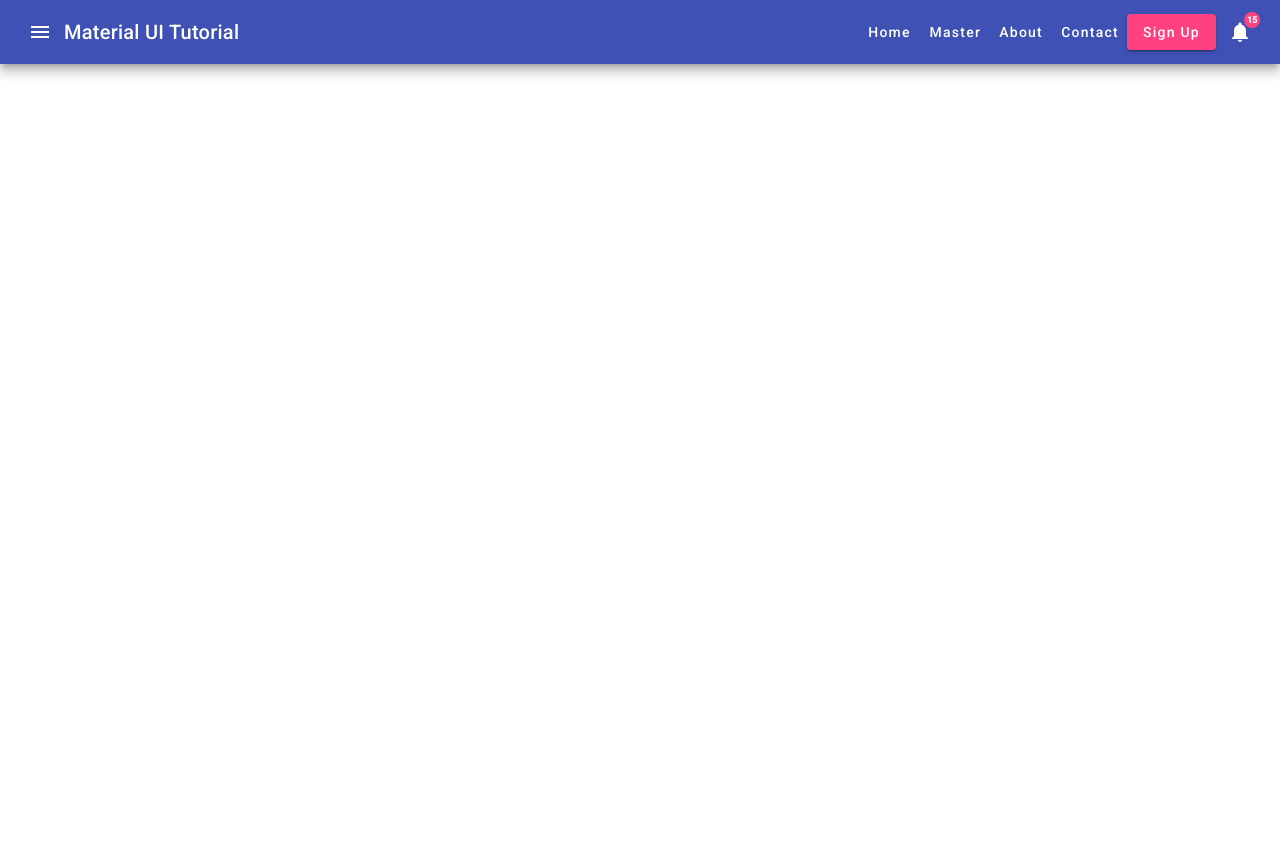
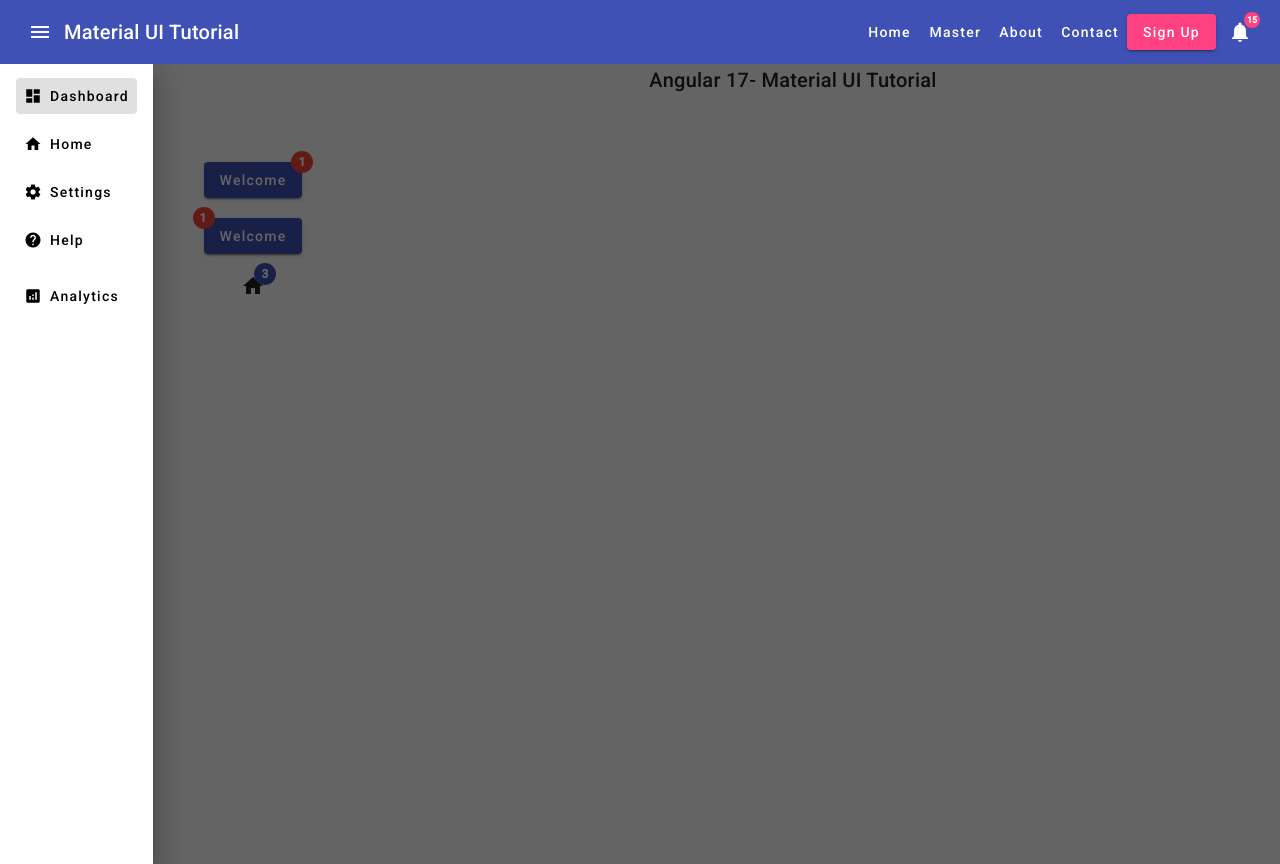
Before and after one commit to njugunaemilly/Material-Angular, an Angular app: page / in a window 1280 px wide. Before the commit the page ends 800 px from the top, so only its background shows below. Built offline with nearby package versions, Linux system fonts and the light colour scheme.

Commit message:
Create sidenav component

```diff
--- a/src/app/app-routing.module.ts
+++ b/src/app/app-routing.module.ts
@@ -4,7 +4,8 @@
 import { HomeComponent } from './components/home/home.component';
 
 const routes: Routes = [
-  {path:'home', component: HomeComponent}
+  // {path: '', component: MenubarComponent},
+  {path:'', component: HomeComponent}
 ];
 
 @NgModule({
--- a/src/app/components/menubar/menubar.component.html
+++ b/src/app/components/menubar/menubar.component.html
@@ -1,5 +1,5 @@
 <mat-toolbar color="primary" class="mat-elevation-z8">
-    <button routerLink="" mat-icon-button>
+    <button (click)="drawer.toggle()" mat-icon-button>
         <mat-icon>menu</mat-icon>
     </button>
     <span>Material UI Tutorial</span>
@@ -41,3 +41,45 @@
     <mat-icon matBadge="15" [matBadgeHidden]="badgevisible" matBadgeColor="accent" matBadgeSize="small">notifications</mat-icon>
 </button>
 </mat-toolbar>
+
+<mat-drawer-container autosize>
+    <mat-drawer #drawer opened="true" mode="push" position="start">
+        <mat-nav-list>
+            <mat-list-item>
+                <button mat-button>
+                    <mat-icon>dashboard</mat-icon>
+                    Dashboard
+                </button>
+            </mat-list-item>
+            <mat-list-item>
+                <button mat-button>
+                    <mat-icon>home</mat-icon>
+                    Home
+                </button>
+            </mat-list-item>
+            <mat-list-item>
+                <button mat-button>
+                    <mat-icon>settings</mat-icon>
+                    Settings
+                </button>
+            </mat-list-item>
+            <mat-list-item>
+                <button mat-button>
+                    <mat-icon>help</mat-icon>
+                    Help
+                </button>
+            </mat-list-item>
+        </mat-nav-list>
+        <mat-list-item>
+            <button mat-button>
+                <mat-icon>analytics</mat-icon>
+                Analytics
+            </button>
+        </mat-list-item>
+    </mat-drawer>
+    <mat-drawer-content>
+        <div style="text-align: center;min-height: 100vh;">
+           <router-outlet></router-outlet>
+        </div>
+    </mat-drawer-content>
+</mat-drawer-container>
```
Also changed, not shown: src/Material.Modules.ts (+5 -2 lines).
